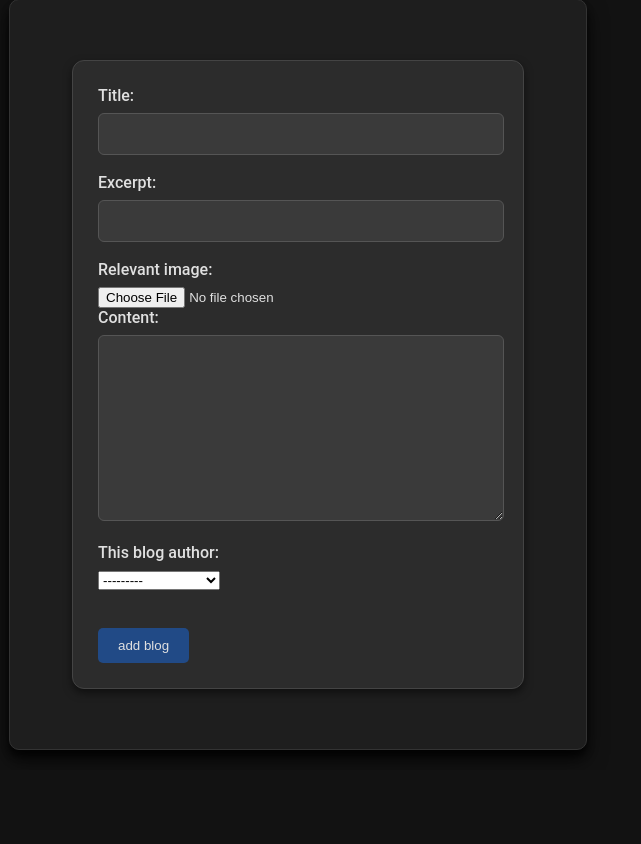
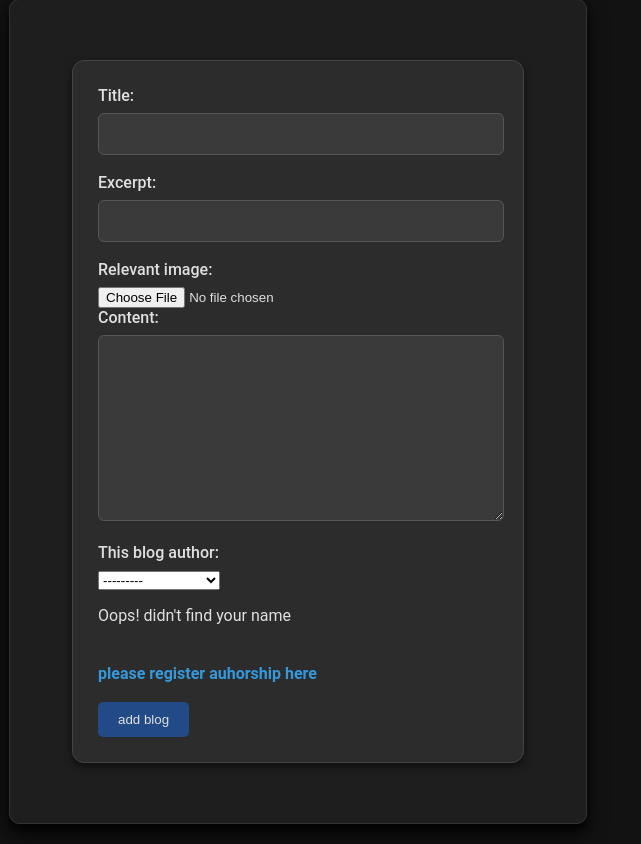
Before and after one commit to Jinja-max/good-blogs, a Django app: template blog/templates/blog/add_blog.html in a window 1280 px wide. Shown: the part 155-999 px from the top of the page, without its empty margins (0-641 px from the left). Before the commit the page ends 911 px from the top, so only its background shows below. Run offline with Django 4.2, Linux system fonts and the light colour scheme; the template is opened without the code that fills it: values that come from a table or form of the project are taken from there, others are empty; data comes from the database, SQL or seed files in the repository.

Commit message:
author and user uploads

```diff
--- a/blog/templates/blog/add_blog.html
+++ b/blog/templates/blog/add_blog.html
@@ -23,7 +23,10 @@
             {{ field.errors  }}
         {% endfor %} {% endcomment %}
         {{ form }}
-        <br> <br><br>
+        <br>
+        <p>Oops! didn't find your name </p> <br>
+        <a href="{% url 'add_author' %}">please register auhorship here</a>
+        <br> <br>
         <button>add blog</button>
     </form>
 {% endblock %}
--- a/my_site/settings.py
+++ b/my_site/settings.py
@@ -143,7 +143,7 @@ if not DEBUG:
 
 DEFAULT_AUTO_FIELD = "django.db.models.BigAutoField"
 
-MEDIA_ROOT = BASE_DIR / "uploads"
+MEDIA_ROOT = BASE_DIR / "staticfiles/uploads"
 
 MEDIA_URL = "/images/"
 
--- a/my_site/urls.py
+++ b/my_site/urls.py
@@ -31,9 +31,8 @@ urlpatterns = [
     path("login/", views.LoginView.as_view(), name="login"),
     path("add-author/", views.AuthorCreateView.as_view(), name="add_author"),
     path("logout/", views.logout, name="logout"),
-    # static(settings.MEDIA_URL, document_root=settings.MEDIA_ROOT),
-    # static(settings.STATIC_URL, document_root=settings.STATIC_ROOT),
 ]
+# + static(settings.MEDIA_URL, document_root=settings.MEDIA_ROOT)
 # + [
 #     static(settings.MEDIA_URL, document_root=settings.MEDIA_ROOT),
 #     static(settings.STATIC_URL, document_root=settings.STATIC_ROOT),
```
